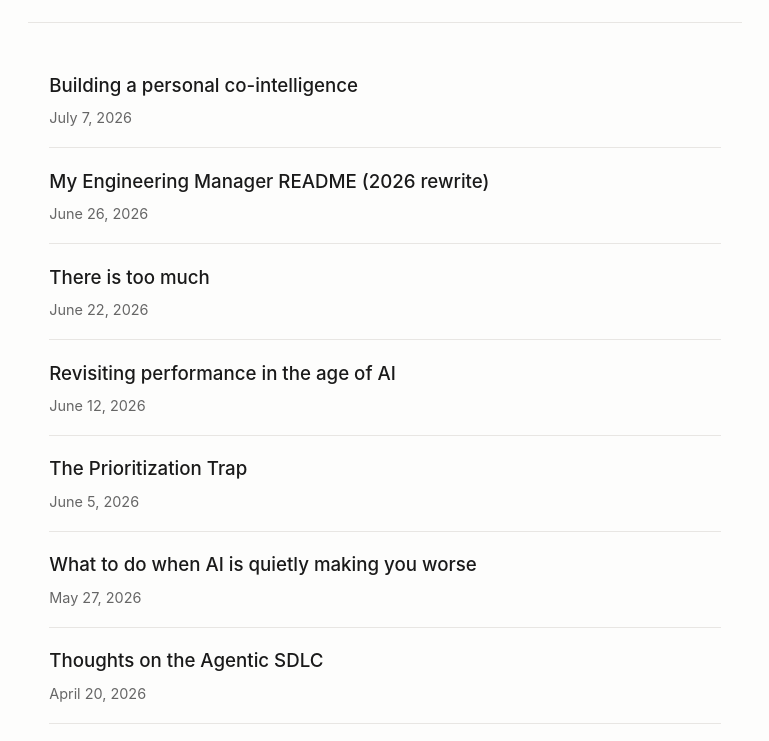
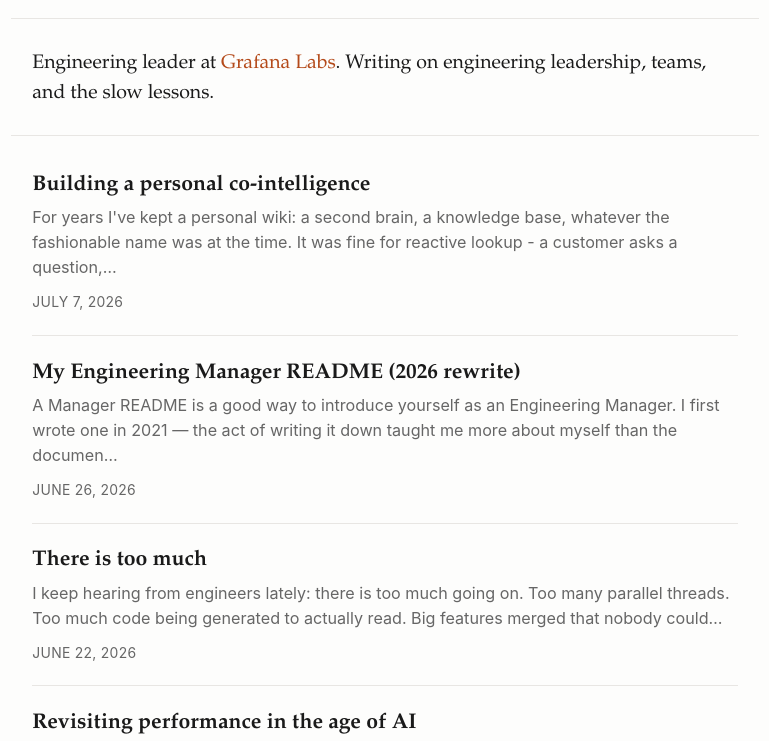
Before and after one commit to vtorosyan/vtorosyan.github.io, an Astro site: page / in a window 1280 px wide. Shown: the part 109-850 px from the top of the page, without its empty margins (255-1024 px from the left). Built offline with nearby package versions, Linux system fonts and the light colour scheme; Astro itself is replaced by a stand-in of ours.

Commit message:
Editorial redesign: serif titles, intro, excerpts, warm accent
- Serif font (Iowan Old Style / Georgia) for all headings and post titles
- Warm rust accent color replaces corporate blue
- Home page gets a short intro sentence under the header
- Post list items show an auto-derived excerpt from the first paragraph
- Dates render small / uppercase / tracked for an editorial feel
- Wider content column (44rem) and a subtle border under the header

Co-Authored-By: Claude Opus 4.7 (1M context) <noreply@anthropic.com>

```diff
--- a/src/layouts/BaseLayout.astro
+++ b/src/layouts/BaseLayout.astro
@@ -36,6 +36,7 @@ const canonicalUrl = canonical ?? new URL(Astro.url.pathname, Astro.site).toStri
         <a href="/meditations/">Meditations</a>
       </nav>
     </header>
+    <slot name="intro" />
     <main class="container">
       <slot />
     </main>
--- /dev/null
+++ b/src/lib/excerpt.ts
@@ -0,0 +1,12 @@
+export function excerpt(body: string, max = 180): string {
+  const firstPara = body.trim().split(/\n\s*\n/)[0] ?? '';
+  const plain = firstPara
+    .replace(/!\[[^\]]*\]\([^)]*\)/g, '')
+    .replace(/\[([^\]]+)\]\([^)]*\)/g, '$1')
+    .replace(/`([^`]+)`/g, '$1')
+    .replace(/[*_~]/g, '')
+    .replace(/^#+\s*/gm, '')
+    .replace(/\s+/g, ' ')
+    .trim();
+  return plain.length > max ? plain.slice(0, max - 1).trimEnd() + '…' : plain;
+}
--- a/src/pages/index.astro
+++ b/src/pages/index.astro
@@ -1,6 +1,7 @@
 ---
 import { getCollection } from 'astro:content';
 import BaseLayout from '../layouts/BaseLayout.astro';
+import { excerpt } from '../lib/excerpt';
 
 const POSTS_PER_PAGE = 10;
 const posts = (await getCollection('blog', ({ data }) => !data.draft))
@@ -10,10 +11,17 @@ const firstPage = posts.slice(0, POSTS_PER_PAGE);
 const hasMore = posts.length > POSTS_PER_PAGE;
 ---
 <BaseLayout>
+  <section class="home-intro" slot="intro">
+    <p>
+      Engineering leader at <span class="accent">Grafana Labs</span>. Writing on engineering leadership, teams, and the slow lessons.
+    </p>
+  </section>
+
   <ul class="post-list">
     {firstPage.map((post) => (
       <li>
         <a class="title" href={`/${post.slug}/`}>{post.data.title}</a>
+        <p class="excerpt">{post.data.description ?? excerpt(post.body)}</p>
         <span class="date">
           {post.data.date.toLocaleDateString('en-US', { year: 'numeric', month: 'long', day: 'numeric' })}
         </span>
--- a/src/pages/page/[page].astro
+++ b/src/pages/page/[page].astro
@@ -1,6 +1,7 @@
 ---
 import { getCollection } from 'astro:content';
 import BaseLayout from '../../layouts/BaseLayout.astro';
+import { excerpt } from '../../lib/excerpt';
 
 export async function getStaticPaths() {
   const POSTS_PER_PAGE = 10;
@@ -31,6 +32,7 @@ const hasNext = currentPage < totalPages;
     {posts.map((post) => (
       <li>
         <a class="title" href={`/${post.slug}/`}>{post.data.title}</a>
+        <p class="excerpt">{post.data.description ?? excerpt(post.body)}</p>
         <span class="date">
           {post.data.date.toLocaleDateString('en-US', { year: 'numeric', month: 'long', day: 'numeric' })}
         </span>
--- a/src/styles/global.css
+++ b/src/styles/global.css
@@ -2,10 +2,11 @@
   --bg: #fdfdfc;
   --fg: #1a1a1a;
   --muted: #666;
-  --accent: #0b5cff;
+  --accent: #b44a1a;
   --border: #e8e6e3;
   --code-bg: #f4f2ef;
-  --max-width: 42rem;
+  --max-width: 44rem;
+  --serif: 'Iowan Old Style', 'Palatino Linotype', Palatino, Georgia, ui-serif, serif;
 }
 
 * {
@@ -47,11 +48,29 @@ a:hover {
 }
 
 header.site-header {
-  padding: 2rem 1.25rem 1.5rem;
+  padding: 2rem 1.25rem 1.25rem;
   max-width: var(--max-width);
   margin: 0 auto;
   border-bottom: 1px solid var(--border);
-  margin-bottom: 1.5rem;
+}
+
+.home-intro {
+  max-width: var(--max-width);
+  margin: 0 auto 0.5rem;
+  padding: 1.75rem 1.25rem 1.5rem;
+  font-family: var(--serif);
+  font-size: 1.15rem;
+  line-height: 1.55;
+  color: var(--fg);
+  border-bottom: 1px solid var(--border);
+}
+
+.home-intro p {
+  margin: 0;
+}
+
+.home-intro .accent {
+  color: var(--accent);
 }
 
 header.site-header .site-title {
@@ -79,15 +98,17 @@ header.site-header nav a:hover {
 }
 
 h1, h2, h3, h4 {
+  font-family: var(--serif);
+  font-weight: 600;
   line-height: 1.25;
-  letter-spacing: -0.015em;
+  letter-spacing: -0.01em;
   margin-top: 2em;
   margin-bottom: 0.6em;
 }
 
-h1 { font-size: 1.75rem; }
-h2 { font-size: 1.35rem; }
-h3 { font-size: 1.1rem; }
+h1 { font-size: 1.8rem; }
+h2 { font-size: 1.4rem; }
+h3 { font-size: 1.15rem; }
 
 p, ul, ol, blockquote {
   margin: 1em 0;
@@ -151,7 +172,7 @@ hr {
 }
 
 .post-list li {
-  padding: 0.9rem 0;
+  padding: 1.1rem 0;
   border-bottom: 1px solid var(--border);
 }
 
@@ -160,22 +181,33 @@ hr {
 }
 
 .post-list .title {
-  font-size: 1.1rem;
-  font-weight: 500;
+  font-family: var(--serif);
+  font-size: 1.25rem;
+  font-weight: 600;
   display: block;
   color: var(--fg);
   text-decoration: none;
-  line-height: 1.35;
-  margin-bottom: 0.3rem;
+  line-height: 1.3;
+  margin-bottom: 0.35rem;
 }
 
 .post-list .title:hover {
   color: var(--accent);
 }
 
+.post-list .excerpt {
+  display: block;
+  color: var(--muted);
+  font-size: 0.95rem;
+  line-height: 1.55;
+  margin: 0 0 0.4rem;
+}
+
 .post-list .date {
-  font-size: 0.85rem;
+  font-size: 0.82rem;
   color: var(--muted);
+  letter-spacing: 0.02em;
+  text-transform: uppercase;
 }
 
 .pagination {
@@ -201,9 +233,13 @@ hr {
 }
 
 .post-title {
+  font-family: var(--serif);
+  font-weight: 600;
   margin-top: 1rem;
-  margin-bottom: 0.3rem;
-  font-size: 2rem;
+  margin-bottom: 0.4rem;
+  font-size: 2.1rem;
+  line-height: 1.2;
+  letter-spacing: -0.01em;
 }
 
 .post-meta {
```
Also changed, not shown: 1 other file.
